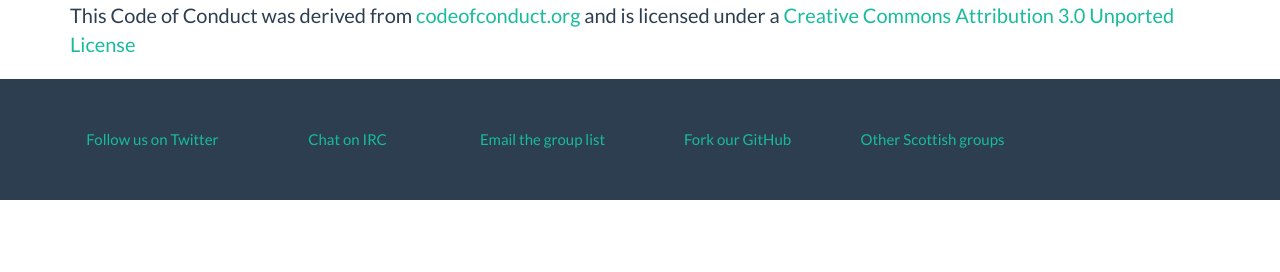
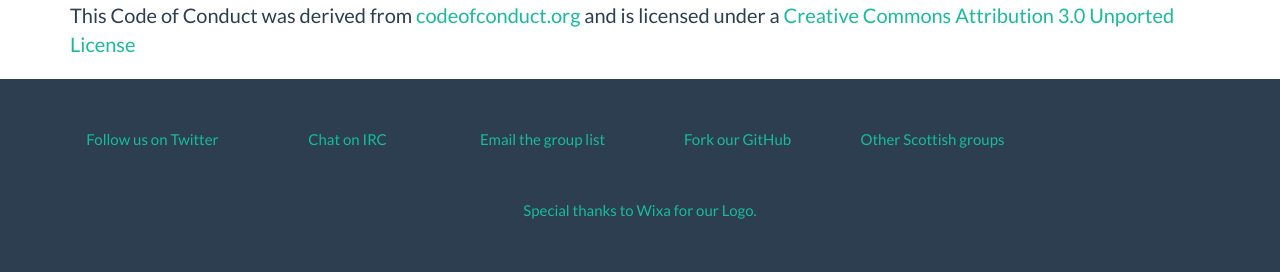
Before and after one commit to python-glasgow/pythonglasgow, a Flask app: page /code-of-conduct/ in a window 1280 px wide. Shown: the part 1677-1949 px from the top of the page. Before the commit the page ends 1877 px from the top, so only its background shows below. Run offline with Flask 2, Linux system fonts and the light colour scheme; some libraries are stand-ins or nearby versions.

Commit message:
Add the note in the footer

```diff
--- a/ug/templates/base/base.html
+++ b/ug/templates/base/base.html
@@ -96,6 +96,11 @@
                       <a href="http://www.pythonscotland.org/">Other Scottish groups</a>
                     </div>
                 </div>
+                <div class="row">
+                    <div class="footer-col">
+                      <a href="http://www.wixa.com/">Special thanks to Wixa for our Logo.</a>
+                    </div>
+                </div>
             </div>
         </div>
     </footer>
```
